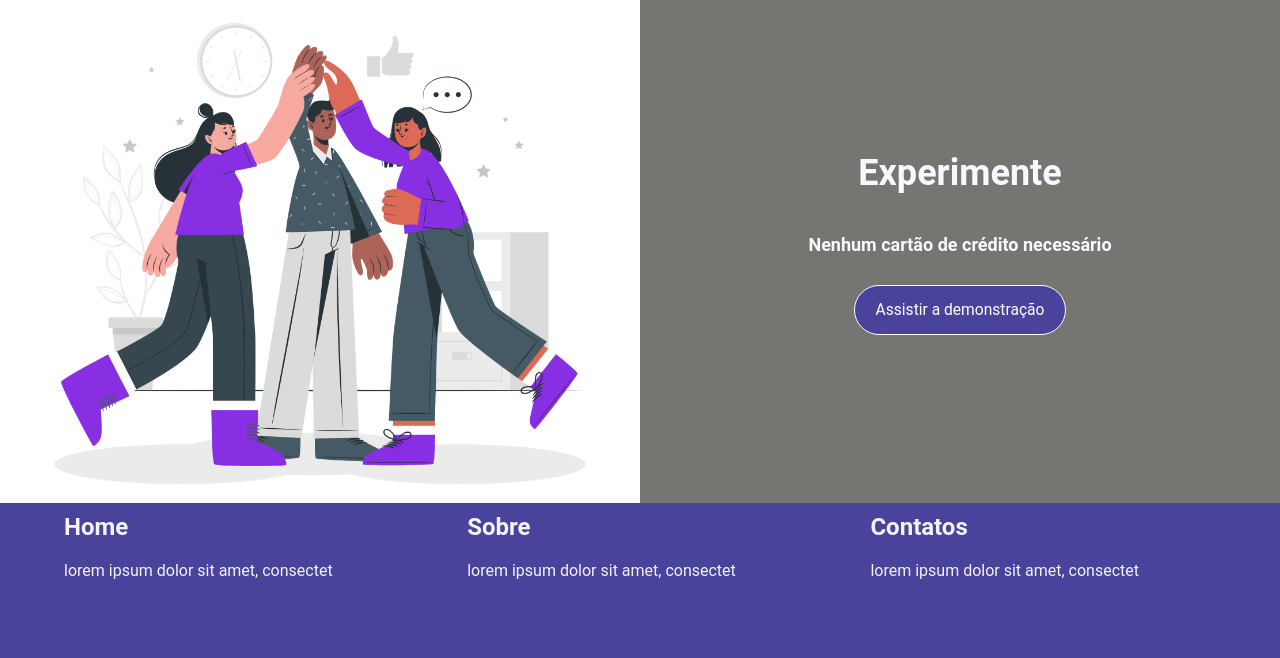
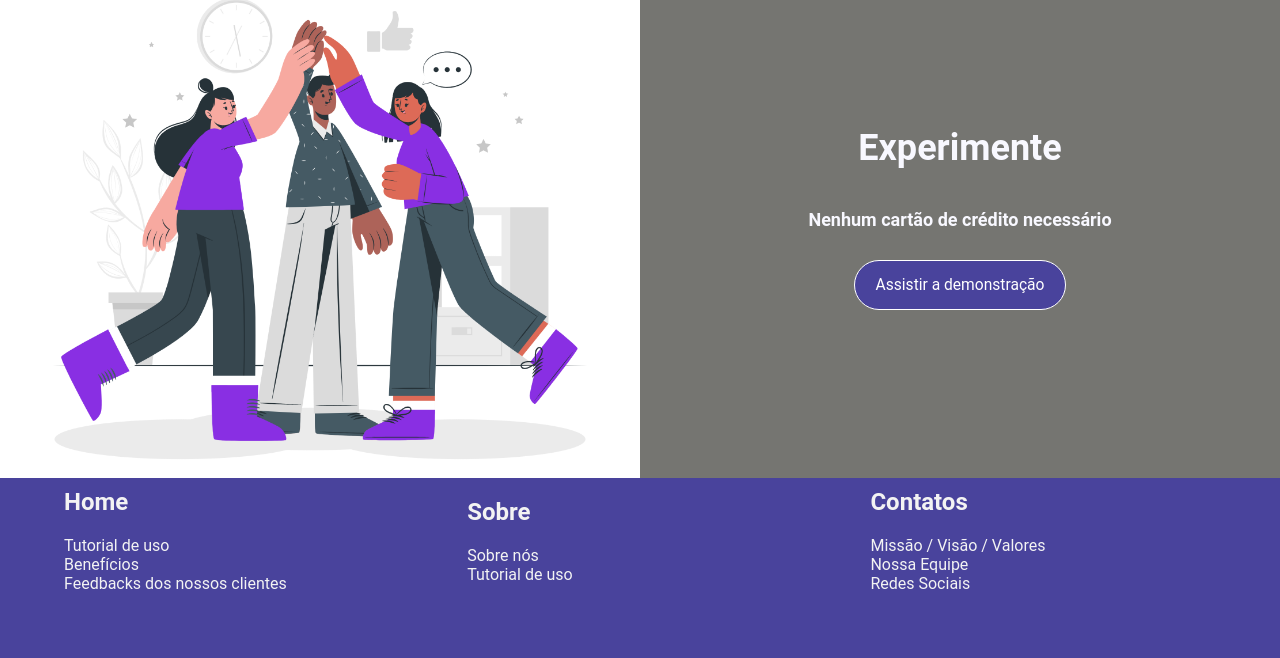
Before and after one commit to ItalloGomes/LynxCoder, a plain HTML site: page SiteInstitucional/index.html in a window 1280 px wide. Shown: the part 5734-6392 px from the top of the page. Drawn offline with Linux system fonts and the light colour scheme.

Commit message:
atualizando index

```diff
--- a/SiteInstitucional/assets/css/estiloIndex.css
+++ b/SiteInstitucional/assets/css/estiloIndex.css
@@ -133,7 +133,7 @@ _________________________________ */
     margin: 30px 0;
 }
 
-.team img { height: 300px; }
+.team img { width: 50%; }
 
 .team h1, .team p, .team img {
     margin-left: 20%;
--- a/SiteInstitucional/assets/css/responsiveIndex.css
+++ b/SiteInstitucional/assets/css/responsiveIndex.css
@@ -124,6 +124,10 @@ _________________________________ */
         height: 100%;
     }
 
+    #our-clients {
+        display: none;
+    }
+
 }
 
 @media only screen and (max-width: 750px) {
--- a/SiteInstitucional/index.html
+++ b/SiteInstitucional/index.html
@@ -66,7 +66,7 @@
                 <button>Teste Gratis</button>
             </div>
 
-            <div class="align-introduction">
+            <div class="align-introduction" id="img-desktop">
                 <img src="assets/img/ideia.svg" alt="">
             </div>
         </div>
@@ -291,15 +291,21 @@
                 <div class="align-footer-info">
                     <div class="collum-footer">
                         <h2>Home</h2>
-                        <p>lorem ipsum dolor sit amet, consectet</p>
+                        <p>Tutorial de uso</p>
+                        <p>Benefícios</p>
+                        <p>Feedbacks dos nossos clientes</p>
                     </div>
                     <div class="collum-footer">
                         <h2>Sobre</h2>
-                        <p>lorem ipsum dolor sit amet, consectet</p>
+                        <p>Sobre nós</p>
+                        <p>Tutorial de uso</p>
+
                     </div>
                     <div class="collum-footer">
                         <h2>Contatos</h2>
-                        <p>lorem ipsum dolor sit amet, consectet</p>
+                        <p>Missão / Visão / Valores</p>
+                        <p>Nossa Equipe</p>
+                        <p>Redes Sociais</p>
                     </div>
                 </div>
 
```
